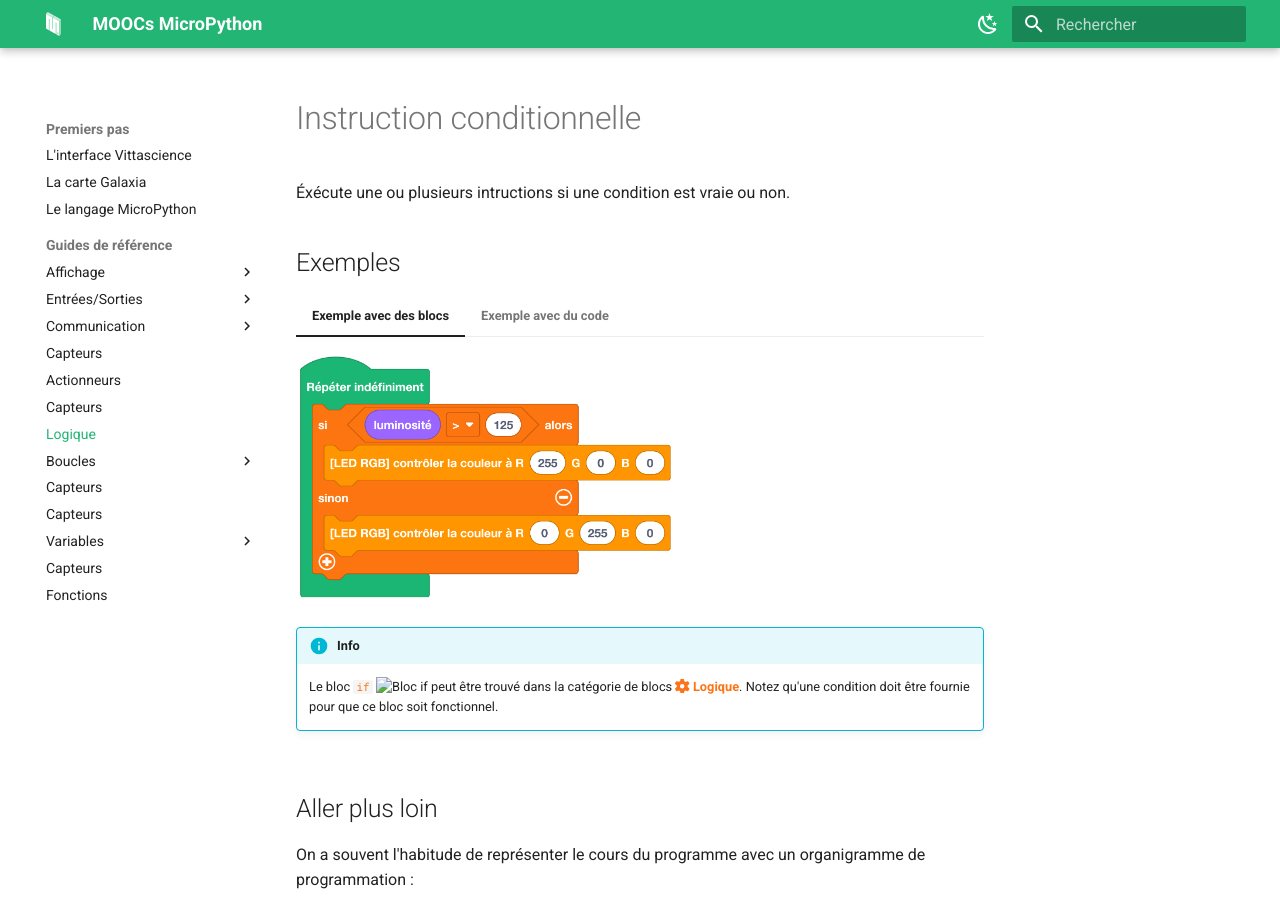
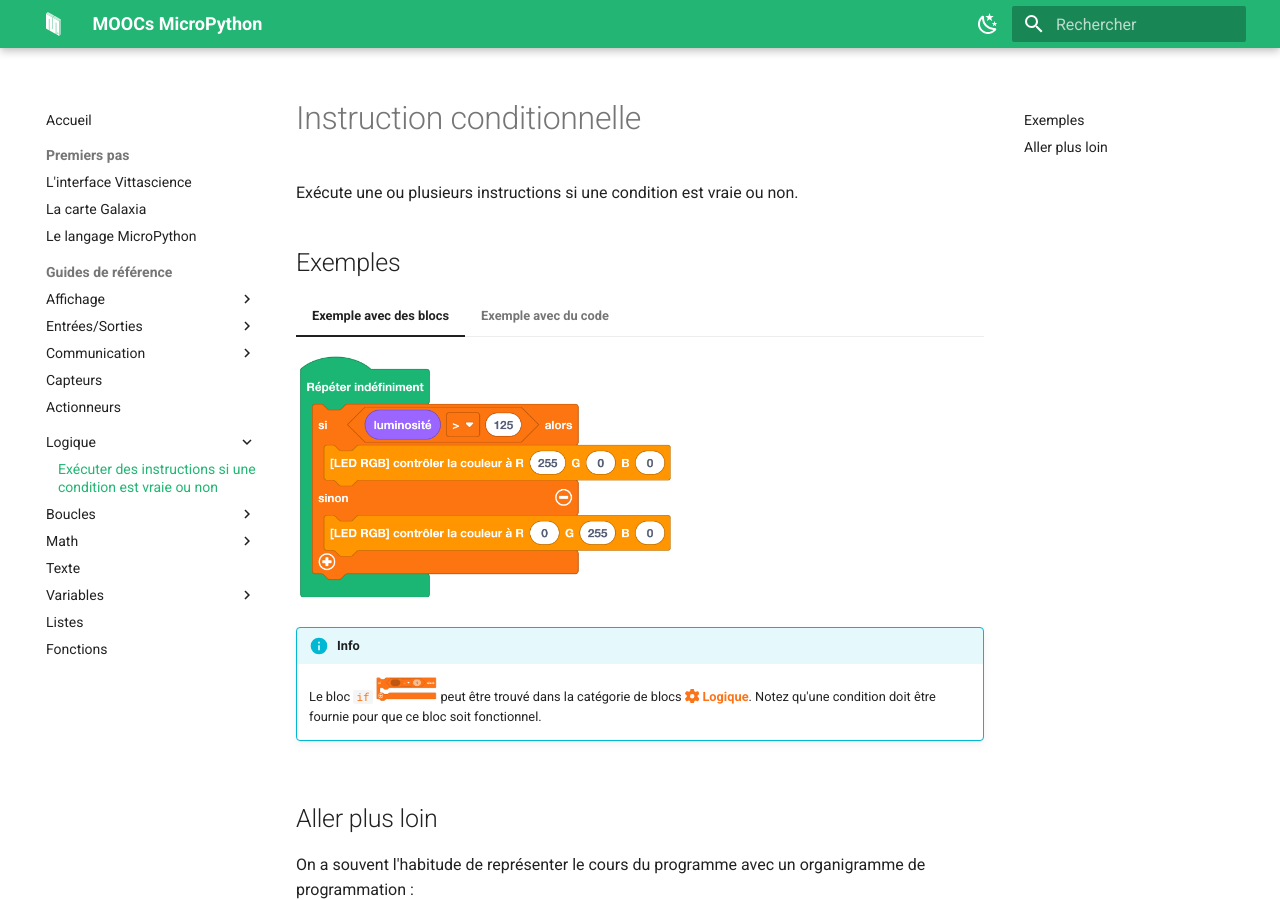
Before and after one commit to imt-atlantique/micropython_doc, an MkDocs documentation site: the page built from docs/logique/instruction_conditionnelle.md, in a window 1280 px wide and 900 px high. Built offline with MkDocs 1.6.1 and Material for MkDocs 9.7.7, drawn with Linux system fonts in a browser that asks for light colours.

```diff
--- a/docs/logique/instruction_conditionnelle.md
+++ b/docs/logique/instruction_conditionnelle.md
@@ -1,14 +1,14 @@
 # Instruction conditionnelle
 
-Éxécute une ou plusieurs intructions si une condition est vraie ou non.
+Exécute une ou plusieurs instructions si une condition est vraie ou non.
 
 ## Exemples
 
 === "Exemple avec des blocs"
-    ![Bloc Si/Sinon](decisionelle.png){: style="width:380px;"}
+    ![Bloc Si/Sinon](decisionnelle.png){: style="width:380px;"}
 
 	!!! info
-    	Le bloc `#!python if` ![Bloc if](assets/if.png){: style="height:24px;"} peut être trouvé dans la catégorie de blocs [:fontawesome-solid-gear: Logique](#){: style="color: rgb(252,116,23); font-weight: bold;"}. Notez qu'une condition doit être fournie pour que ce bloc soit fonctionnel.
+    	Le bloc `#!python if` ![Bloc if](if.png){: style="height:24px;"} peut être trouvé dans la catégorie de blocs [:fontawesome-solid-gear: Logique](#){: style="color: rgb(252,116,23); font-weight: bold;"}. Notez qu'une condition doit être fournie pour que ce bloc soit fonctionnel.
 
 
 === "Exemple avec du code"
--- a/mkdocs.yml
+++ b/mkdocs.yml
@@ -3,6 +3,7 @@ site_description: Documentations des cours en ligne MicroPython documentation wi
 site_author: Baptiste Gaultier, Laurent Mattlé
 
 nav:
+  - 'Accueil': index.md
   - 'Premiers pas':
     - "L'interface Vittascience": interface.md
     - "La carte Galaxia": galaxia.md
@@ -16,19 +17,21 @@ nav:
       - 'Utiliser le chronomètre': 'entrees_sorties/temps/chronometre.md'
     - 'Communication':
       - 'Écrire dans la console': 'communication/ecrire_dans_la_console.md'
-    - 'Capteurs': index.md
+    - 'Capteurs': blank.md
     - 'Actionneurs': 'moteurs/servomoteur.md'
-    - '': index.md
-    - 'Logique': 'logique/instruction_conditionnelle.md'
+    - '': blank.md
+    - 'Logique':
+      - "Exécuter des instructions si une condition est vraie ou non": 'logique/instruction_conditionnelle.md'
     - 'Boucles':
         - 'Boucle simple': 'boucles/boucle_simple.md'
         - 'Boucle avec variable': 'boucles/boucle_avec_variable.md'
-    - 'Math': index.md
-    - 'Texte': index.md
+    - 'Math':
+        - 'Manipuler des nombres': 'math/manipuler_des_nombres.md'
+    - 'Texte': texte.md
     - 'Variables':
         - 'Stocker du texte': 'variables/variable_texte.md'
         - 'Stocker des nombres': 'variables/variable_nombre.md'
-    - 'Listes': index.md
+    - 'Listes': listes.md
     - 'Fonctions': 'fonctions/fonction.md'
 
 theme:
@@ -60,7 +63,7 @@ theme:
 
 markdown_extensions:
     - toc:
-        toc_depth : "1-1"
+        permalink: true
     - admonition
     - abbr
     - attr_list
```
Also changed, not shown: docs/index.md (+6 -6 lines), docs/logique/decisionnelle.png (renamed from docs/logique/decisionelle.png).
